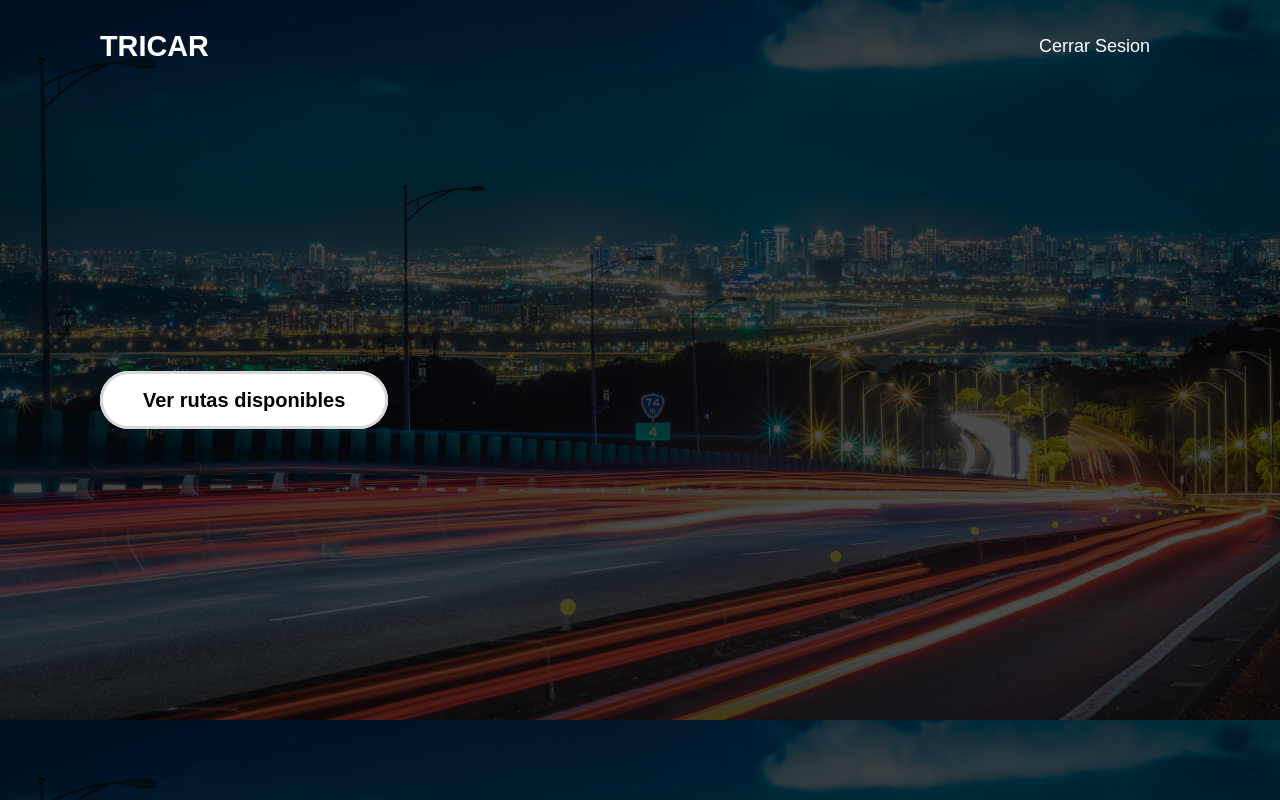
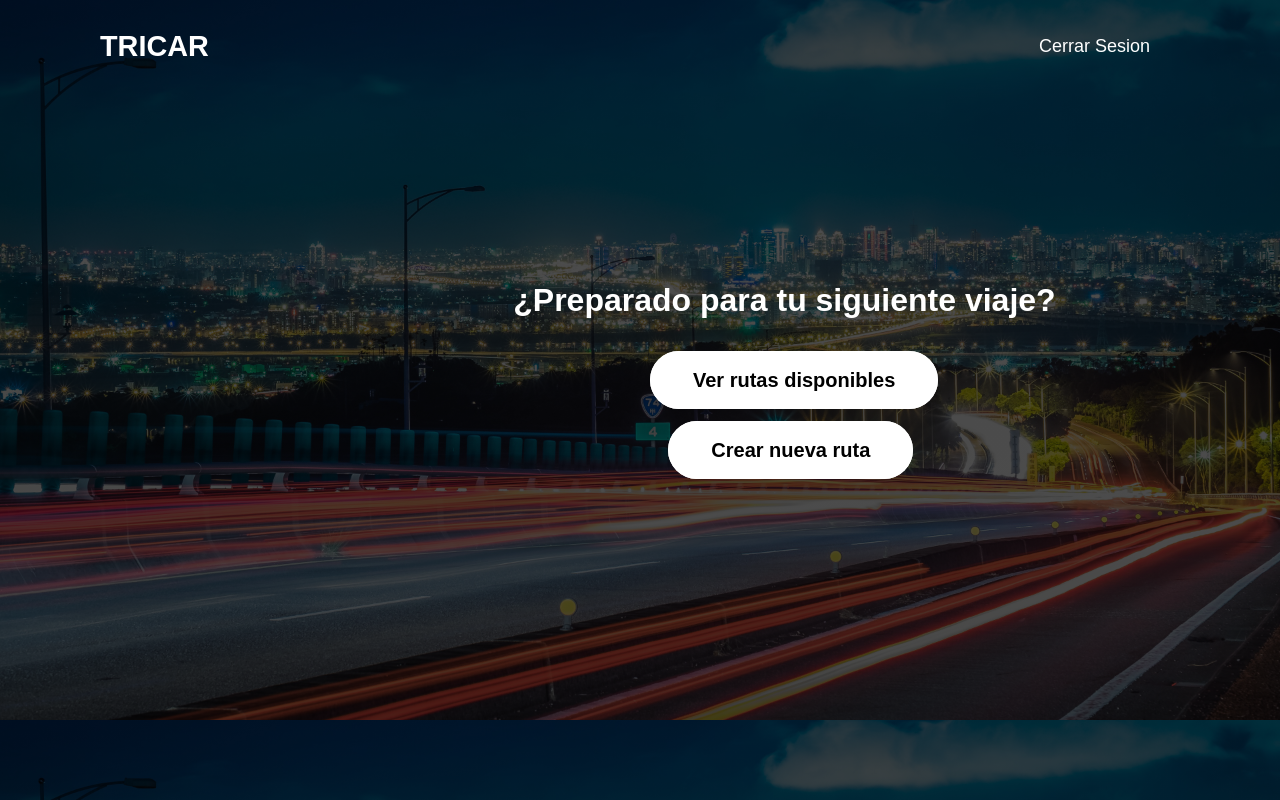
Before and after one commit to valdiviesod/TriCar, a Node server app: template views/inicioUsuario.html in a window 1280 px wide. Run offline with Node 20, Linux system fonts and the light colour scheme; the template is opened without the code that fills it, so the values that code supplies are empty.

Commit message:
nuevapagina

```diff
--- a/public/css/style.css
+++ b/public/css/style.css
@@ -448,8 +448,9 @@
 }
 
 .boton {
-  margin: 0;
-
+  position: relative;
+  bottom:20px;
+  left: 550px;
   text-decoration:none;
   font-weight: 600;
   font-size: 20px;
@@ -459,8 +460,52 @@
   padding-left:40px;
   padding-right:40px;
   background-color:#ffffff;
-  border-color: #d8d8d8;
+  border-color: #ffffff;
   border-width: 3px;
   border-style: solid;
   border-radius:35px;
   }
+
+.boton:hover {
+    background-color:#000000;
+    border-color: #000000;
+    color: #ffffff;
+    }
+
+    .boton2 {
+      position: relative;
+      top: 50px;
+      left: 280px;
+      text-decoration:none;
+      font-weight: 600;
+      font-size: 20px;
+      color:#000000;
+      padding-top:15px;
+      padding-bottom:15px;
+      padding-left:40px;
+      padding-right:40px;
+      background-color:#ffffff;
+      border-color: #ffffff;
+      border-width: 3px;
+      border-style: solid;
+      border-radius:35px;
+      }
+
+    .boton2:hover {
+        background-color:#000000;
+        border-color: #000000;
+        color: #ffffff;
+        }
+
+
+.textico h2
+{
+    color: #fff;
+    font-size: 2em;
+    line-height: 1em;
+    font-weight: 700;
+    position: relative;
+    bottom: 100px;
+    right: 120px;
+    text-decoration: none;
+}
--- a/views/inicioUsuario.html
+++ b/views/inicioUsuario.html
@@ -17,10 +17,15 @@
                     <li><a href="#bottom">Cerrar Sesion</a></li>
                 </ul>
             </header>
-            <div class="content">
-                <div class="bannerText">
-                    <a class="boton">Ver rutas disponibles</a>
+                <div class="content">
+                    <a href="#" class="boton">Ver rutas disponibles</a>
                 </div>
-            </div>
+                <div class="content2">
+                    <a href="#" class="boton2">Crear nueva ruta</a>
+                </div>
+                <div class="textico">
+                    <h2>¿Preparado para tu siguiente viaje?</h2>
+                    </div>
+                </div>
         </section>
         </div>
```
